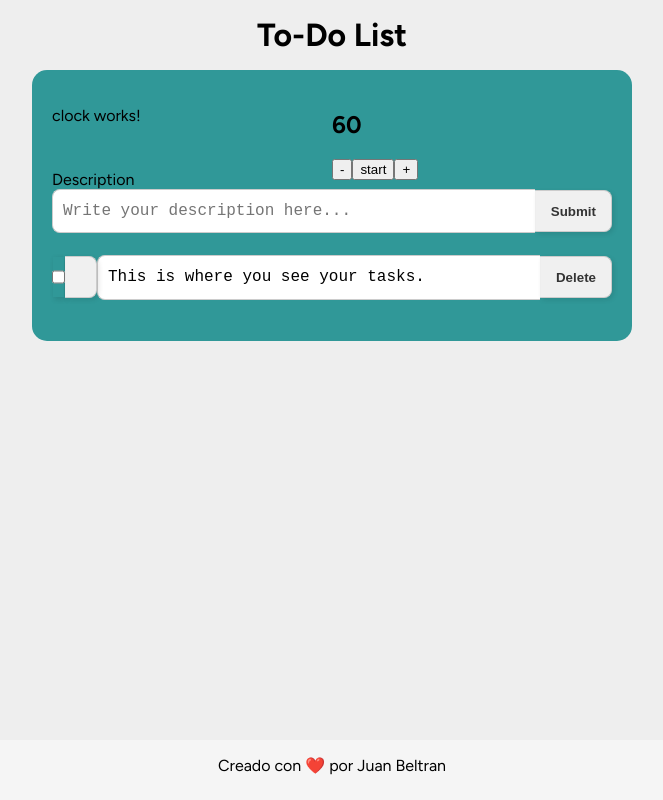
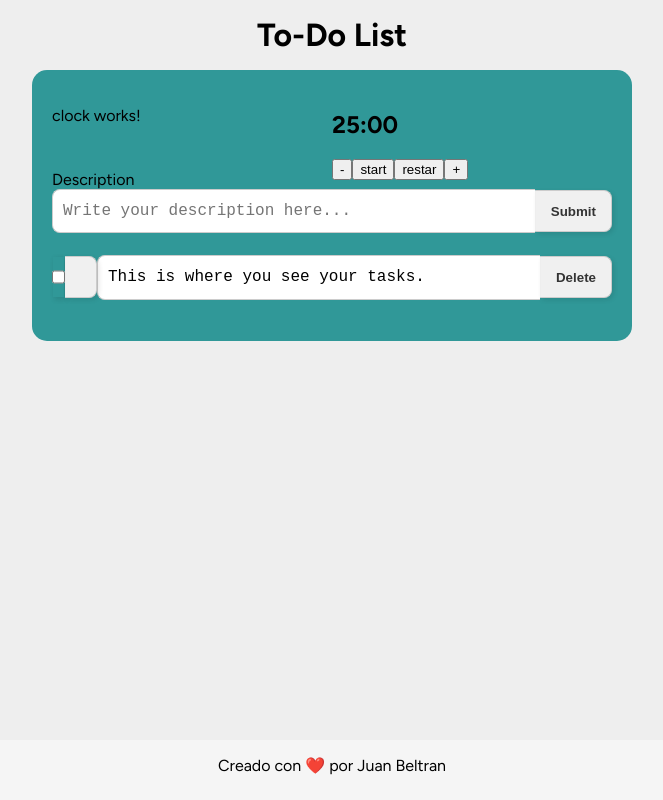
Before and after one commit to jbeltran402/todo-list-angular, an Angular app: page / in a window 1280 px wide. Shown: the whole page, without its empty margins (308-971 px from the left). Built offline with nearby package versions, Linux system fonts and the light colour scheme.

Commit message:
feat(pomodoro): enhance timer functionality with improved time display and control buttons

```diff
--- a/src/app/pomodoro-timer/pomodoro-timer.component.html
+++ b/src/app/pomodoro-timer/pomodoro-timer.component.html
@@ -1,6 +1,7 @@
 <div>
-    <h2>{{seconds()}}</h2>
+    <h2>{{ seconds() * 1000 | date : (seconds() >= 3600 ? 'HH:mm:ss' : 'mm:ss'): 'UTC' }}</h2>
     <button (click)="countdown_timer('reduce_time')"> - </button>
-    <button (click)="countdown_timer('start')"> start </button>
+    <button (click)="countdown_timer(status ? 'start' : 'stop')"> {{ status ? 'start' : 'stop'}} </button>
+    <button (click)="countdown_timer('restar')"> restar </button>
     <button (click)="countdown_timer('increase_time')"> + </button>
 </div>
--- a/src/app/pomodoro-timer/pomodoro-timer.component.ts
+++ b/src/app/pomodoro-timer/pomodoro-timer.component.ts
@@ -1,42 +1,63 @@
 import { Component, signal } from '@angular/core';
+import { DatePipe } from '@angular/common'
 
 @Component({
   selector: 'app-pomodoro-timer',
+  imports: [DatePipe],
   templateUrl: './pomodoro-timer.component.html',
   styleUrl: './pomodoro-timer.component.css'
 })
 export class PomodoroTimerComponent {
 
-  default_seconds: number = 60
+  default_seconds: number = 1500
   seconds = signal(this.default_seconds);
   private timerId: any;
+
+  status: boolean = true;
+
+  private stop_and_clean_interval(){
+    if (this.timerId) {
+        clearInterval(this.timerId);
+        this.seconds.set(this.default_seconds);
+    }
+    this.status = true;
+  }
 
   countdown_timer(action: string) {
 
     switch (action) {
       case ("increase_time"):
-        this.default_seconds += 10;
-        this.seconds.update(s => s + 10);
+        // 86340s = 23h:59m:00s
+        this.default_seconds = Math.min(this.default_seconds + 60, 86340);
+        this.seconds.update(s => Math.min(s + 60, 86340));
         break;
       case ("reduce_time"):
-        this.default_seconds -= 10;
-        this.seconds.update(s => s - 10);
+        this.default_seconds = Math.max(0, this.default_seconds - 60);
+        this.seconds.update(s => Math.max(0, s - 60));
+        if (this.seconds() === 0){
+          this.stop_and_clean_interval();
+        }
         break;
       case ("start"):
         clearInterval(this.timerId);
         this.timerId = setInterval(() => {
           if (this.seconds() > 0) {
             this.seconds.update(s => s - 1);
+            this.status = false;
           } else {
-            clearInterval(this.timerId);
+            this.stop_and_clean_interval();
           }
         }, 1000); // 1000ms = 1 segundo
         break;
       case ("restar"):
-        this.seconds.set(this.default_seconds);
+        this.stop_and_clean_interval();
         break;
       case ("stop"):
         clearInterval(this.timerId);
+        this.status = true;
     }
   }
+  ngOnDestroy() {
+    this.stop_and_clean_interval()
+  }
 }
```
